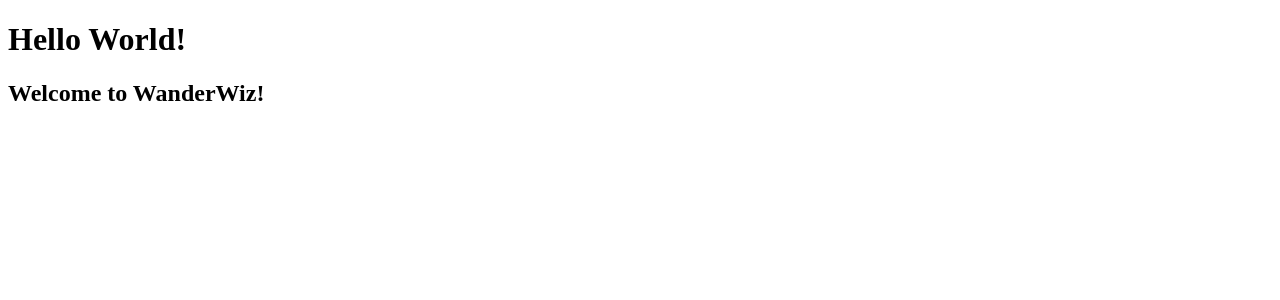
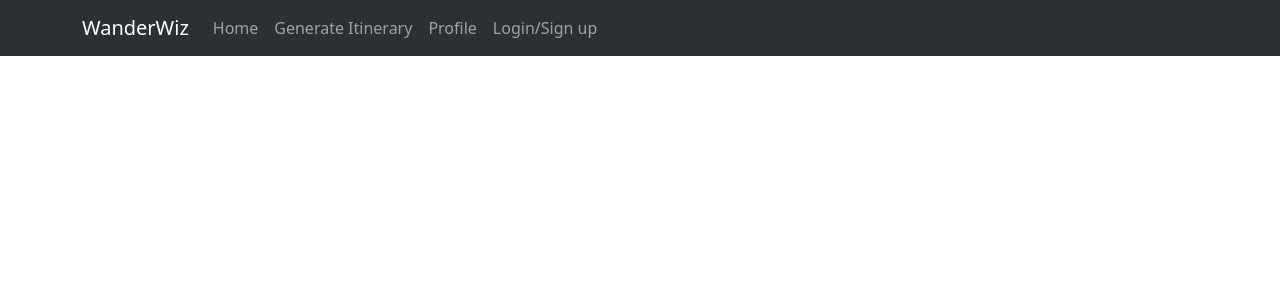
Before and after one commit to harshal2804/WanderWiz, a React (Vite) app in the folder Code/frontend/: page / in a window 1280 px wide. Shown: the top 300 px of the page. Built offline with nearby package versions, Linux system fonts and the light colour scheme.

Commit message:
Create basic Navbar layout

```diff
--- a/Code/frontend/index.html
+++ b/Code/frontend/index.html
@@ -3,6 +3,12 @@
   <head>
     <meta charset="UTF-8" />
     <link rel="icon" type="image/svg+xml" href="/vite.svg" />
+    <link
+      rel="stylesheet"
+      href="https://cdn.jsdelivr.net/npm/bootstrap@5.3.0/dist/css/bootstrap.min.css"
+      integrity="sha384-9ndCyUaIbzAi2FUVXJi0CjmCapSmO7SnpJef0486qhLnuZ2cdeRhO02iuK6FUUVM"
+      crossorigin="anonymous"
+    />
     <meta name="viewport" content="width=device-width, initial-scale=1.0" />
     <title>WanderWiz</title>
   </head>
--- a/Code/frontend/package.json
+++ b/Code/frontend/package.json
@@ -10,7 +10,9 @@
     "preview": "vite preview"
   },
   "dependencies": {
+    "bootstrap": "^5.3.2",
     "react": "^18.2.0",
+    "react-bootstrap": "^2.8.0",
     "react-dom": "^18.2.0"
   },
   "devDependencies": {
--- a/Code/frontend/src/App.jsx
+++ b/Code/frontend/src/App.jsx
@@ -1,9 +1,10 @@
+import { MyNavbar } from './components/myNavbar';
+
 function App() {
 
   return (
     <>
-      <h1>Hello World!</h1>
-      <h2> Welcome to WanderWiz!</h2>
+      <MyNavbar />
     </>
   )
 }
--- /dev/null
+++ b/Code/frontend/src/components/myNavbar.jsx
@@ -0,0 +1,27 @@
+import Container from 'react-bootstrap/Container';
+import Nav from 'react-bootstrap/Nav';
+import Navbar from 'react-bootstrap/Navbar';
+import NavDropdown from 'react-bootstrap/NavDropdown';
+
+export function MyNavbar() {
+  return (
+    <>
+      <Navbar expand="lg" className="bg-body-tertiary" bg="dark" data-bs-theme="dark">
+        <Container>
+          <Navbar.Brand href="#home">WanderWiz</Navbar.Brand>
+          <Navbar.Toggle aria-controls="basic-navbar-nav" />
+          <Navbar.Collapse id="basic-navbar-nav">
+            <Nav className="me-auto">
+              <Nav.Link href="#home">Home</Nav.Link>
+              <Nav.Link href="#generateItinerary">Generate Itinerary</Nav.Link>
+              <Nav.Link href="#profile">Profile</Nav.Link>
+              <div>
+                <Nav.Link href="#profile">Login/Sign up</Nav.Link>
+              </div>
+            </Nav>
+          </Navbar.Collapse>
+        </Container>
+      </Navbar>
+    </>
+  );
+}
```
Also changed, not shown: 1 other file (tests, documents, lock files or other folders).
